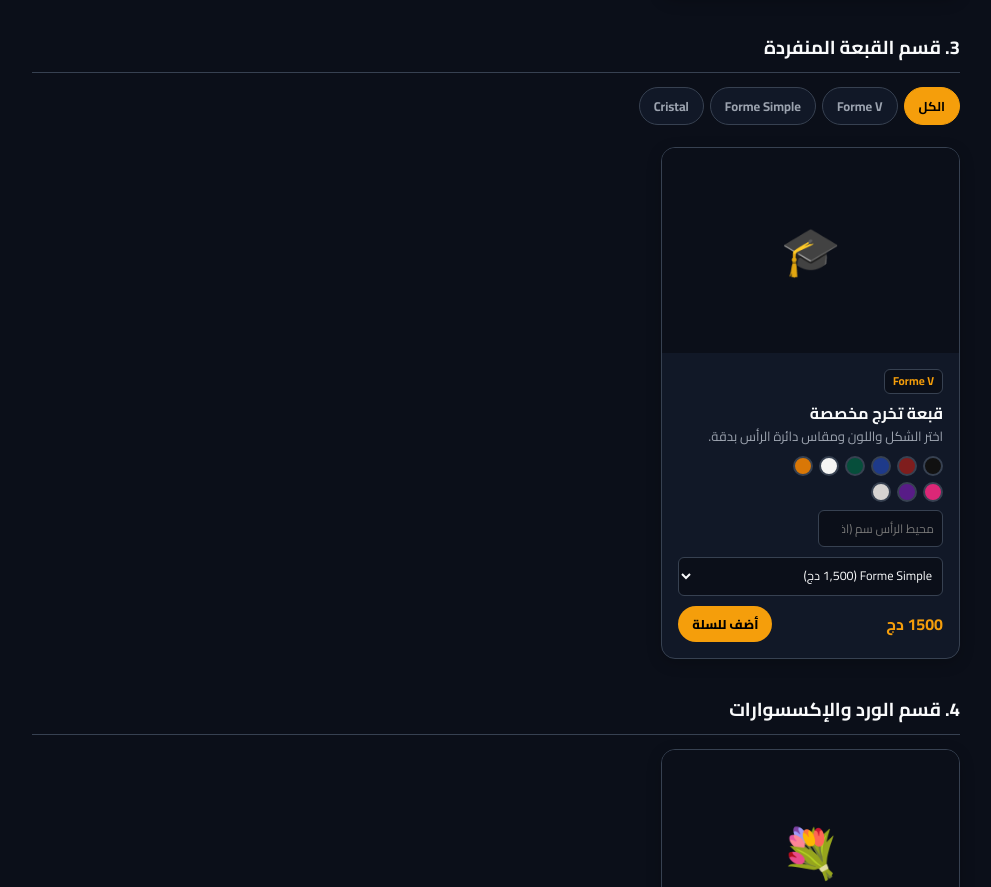
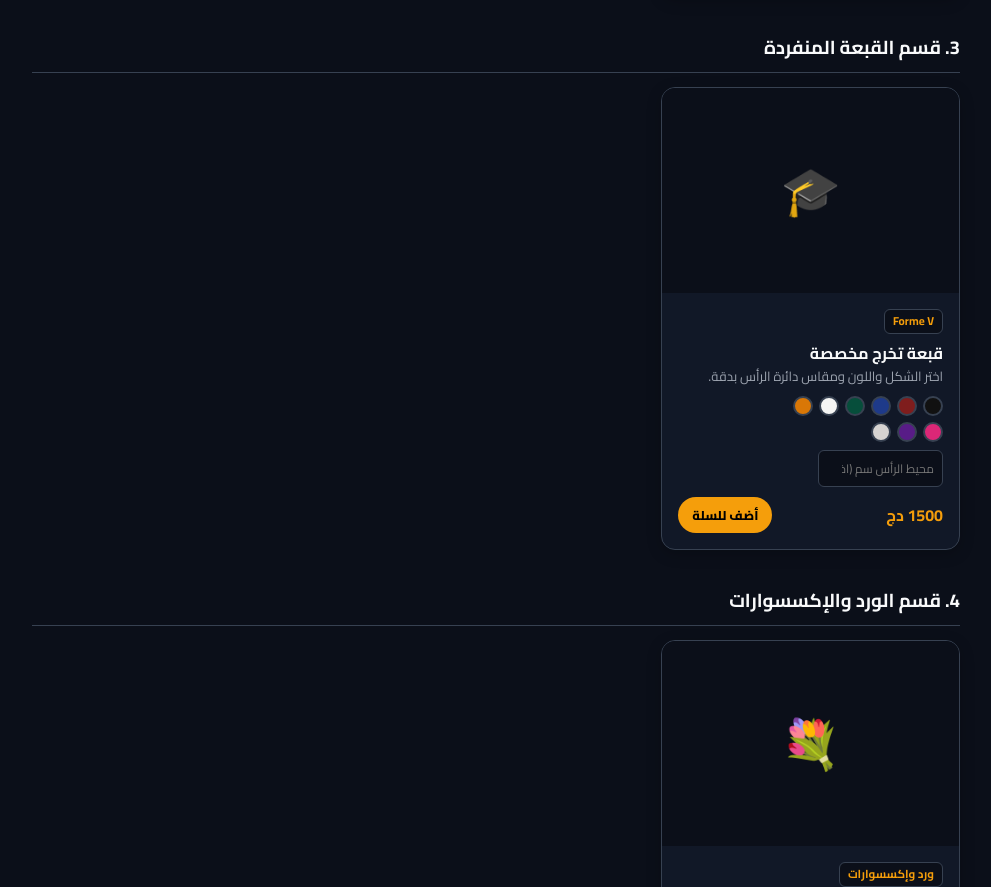
Before and after one commit to khaldibk31-hash/Dm-dm, a plain HTML site: page index.html in a window 1280 px wide. Shown: the part 2036-2923 px from the top of the page, without its empty margins (144-1135 px from the left). Drawn offline with nearby package versions, Linux system fonts and the light colour scheme; no server answers.

Commit message:
Add files via upload

```diff
--- a/index.html
+++ b/index.html
@@ -272,12 +272,7 @@
           <h3 data-edit="1">3. قسم القبعة المنفردة</h3>
           <button class="btn-gold edit-tool" onclick="openProdModal('sec-cap')">+ إضافة موديل</button>
         </div>
-        <div class="branch-tabs">
-          <button class="tab-pill active" onclick="filterBranch(this,'sec-cap','all')">الكل</button>
-          <button class="tab-pill" onclick="filterBranch(this,'sec-cap','Forme V')">Forme V</button>
-          <button class="tab-pill" onclick="filterBranch(this,'sec-cap','Forme Simple')">Forme Simple</button>
-          <button class="tab-pill" onclick="filterBranch(this,'sec-cap','Cristal')">Cristal</button>
-        </div>
+
         <div class="prod-grid">
           <div class="p-card" data-branch="Forme V">
             <button class="del-btn edit-tool" onclick="this.closest('.p-card').remove()">×</button>
@@ -301,13 +296,7 @@
                 <input type="number" class="cap-size-in" placeholder="محيط الرأس سم (اختياري)" style="width:125px;padding:6px 8px;border-radius:6px;border:1px solid var(--border);font-size:0.75rem;background:var(--bg);color:var(--text);">
               </div>
 
-              <div class="p-opts">
-                <select onchange="updateCardPrice(this)">
-                  <option value="1500">Forme Simple (1,500 دج)</option>
-                  <option value="1800">Forme V (1,800 دج)</option>
-                  <option value="2200">Cristal (2,200 دج)</option>
-                </select>
-              </div>
+
               <div style="display:flex;justify-content:space-between;align-items:center;">
                 <b class="price" style="color:var(--accent);" data-edit="1">1500 دج</b>
                 <button class="btn-gold" style="padding:6px 14px; font-size:0.8rem;" onclick="addCart(this)">أضف للسلة</button>
```
